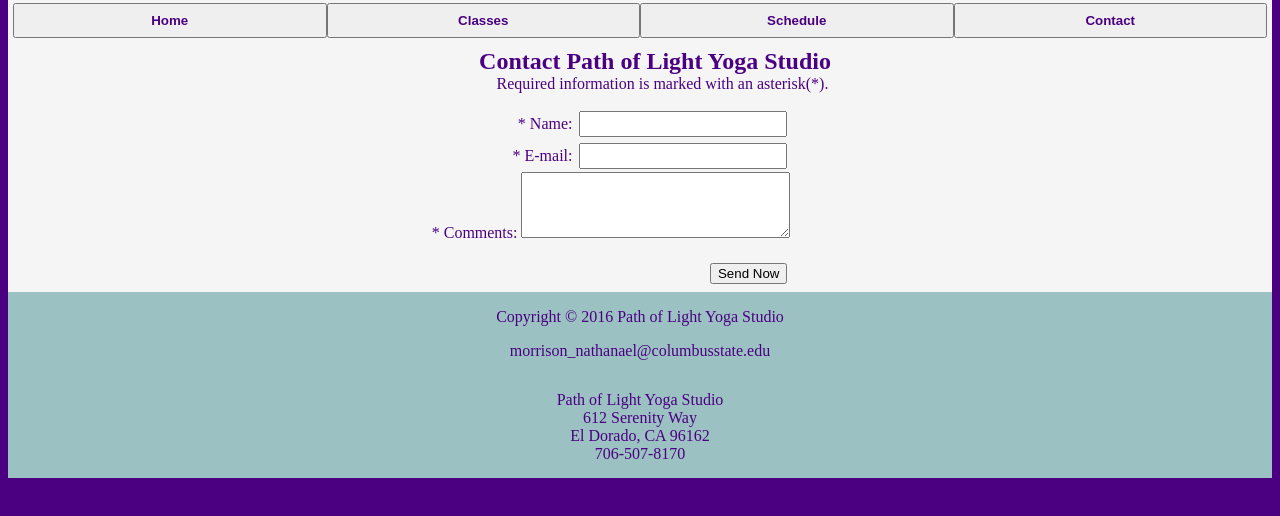
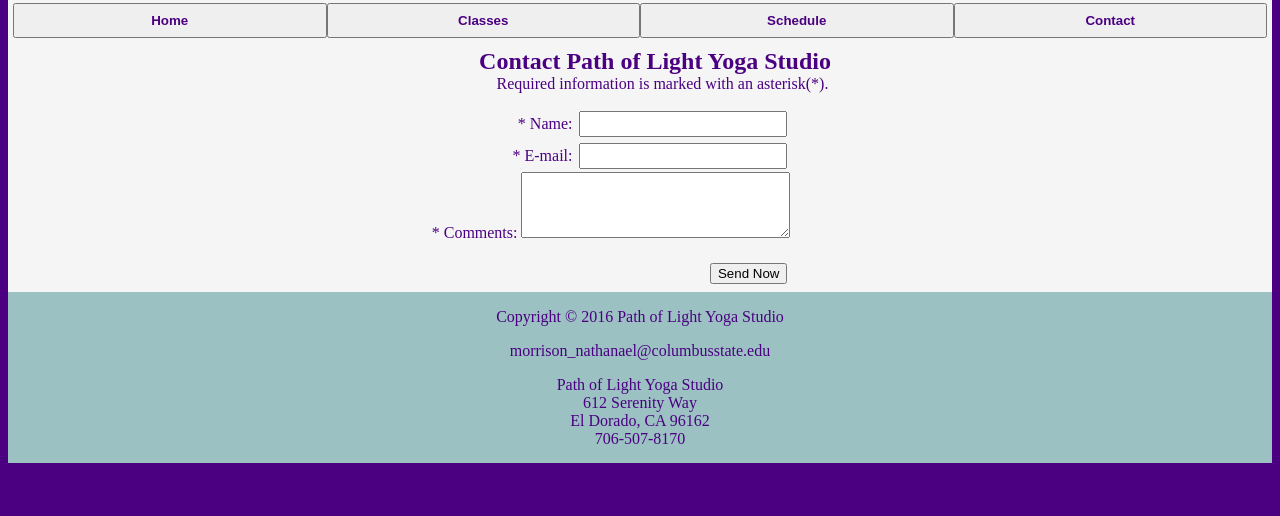
Before and after one commit to nate220/2125Project, a plain HTML site: page contact.html in a window 1280 px wide. Shown: the part 160-676 px from the top of the page. Drawn offline with Linux system fonts and the light colour scheme.

Commit message:
Quick Update

```diff
--- a/contact.html
+++ b/contact.html
@@ -36,8 +36,8 @@
 
 </div>
 </body>
-<footer class="col-lg-12 col-md-12 col-sm-12">
-	<div><p>Copyright &copy; 2016 Path of Light Yoga Studio</p><p><a href="mailto:morrison_nathanael@columbusstate.edu"><span>morrison_nathanael@columbusstate.edu</span></a></p></div>
+<footer class="footerEmail col-lg-12 col-md-12 col-sm-12">
+	<div class="footerEmail"><p>Copyright &copy; 2016 Path of Light Yoga Studio</p><p><a href="mailto:morrison_nathanael@columbusstate.edu"><span>morrison_nathanael@columbusstate.edu</span></a></p></div>
 	<div class="address col-lg-12 col-md-12 col-sm-12"><p>Path of Light Yoga Studio</p><p>612 Serenity Way</p><p>El Dorado, CA 96162</p><p><a href="tel:706-507-8170"><span>706-507-8170</span></a></p></div>
 </footer>
 </html>
--- a/styles.css
+++ b/styles.css
@@ -66,15 +66,18 @@ h3{
   height: 20px;
   width: 200px;
 }
-
 .address{
   position: relative;
+  margin: 0px 0px 15px 0px;
+  padding: 0px 0px 0px 0px;
 }
 .address p{
-  padding-bottom: 0%;
-  padding-right: 0%;
-  padding-top: 0%;
-  margin: 0px;
+  padding: 0px 0px 0px 0px;
+  margin: 0px 0px 0px 0px;
+}
+.footerEmail{
+  padding: 0px 0px 0px 0px;
+  margin: 0px 0px 0px 0px;
 }
 .homepageImage{
   position: relative;
```
Also changed, not shown: classes.html (+1 -1 lines).
